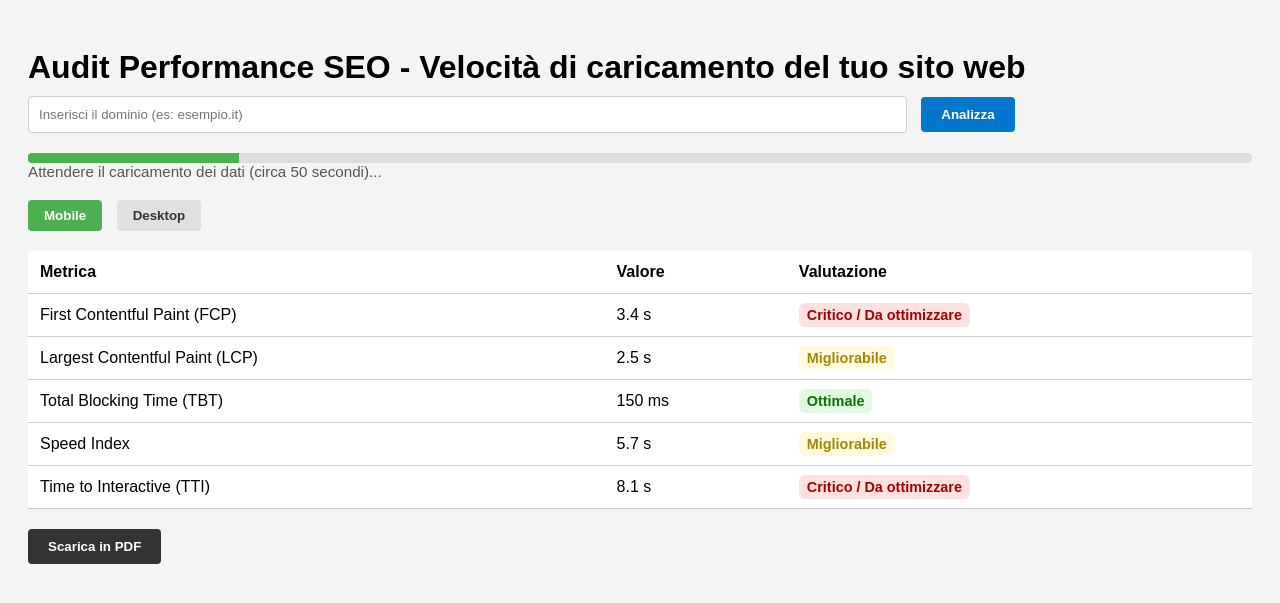
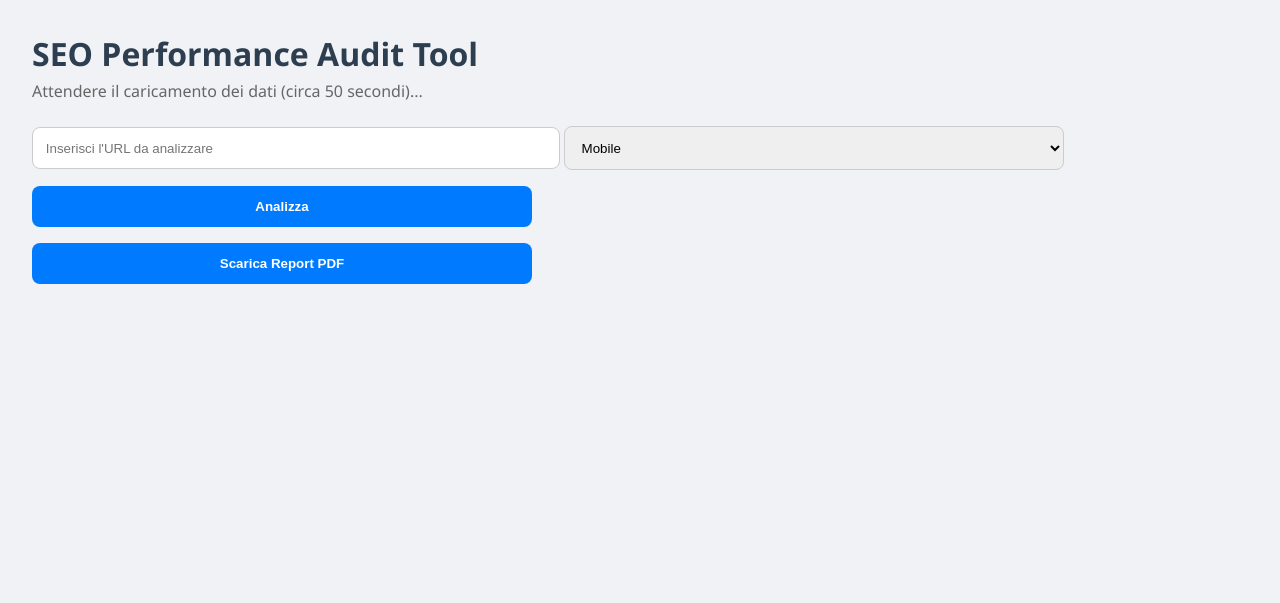
Before and after one commit to RRussotto/tools-seo, a Flask app: page / in a window 1280 px wide. Shown: the top 603 px of the page. Run offline with Flask 3, Linux system fonts and the light colour scheme; some libraries are stand-ins or nearby versions.

Commit message:
Update index.html

```diff
--- a/templates/index.html
+++ b/templates/index.html
@@ -2,129 +2,158 @@
 <html lang="it">
 <head>
   <meta charset="UTF-8" />
-  <meta name="viewport" content="width=device-width, initial-scale=1.0"/>
-  <title>Audit SEO Performance</title>
+  <meta name="viewport" content="width=device-width, initial-scale=1.0" />
+  <title>SEO Performance Audit</title>
+  <link rel="stylesheet" href="https://cdnjs.cloudflare.com/ajax/libs/font-awesome/6.4.0/css/all.min.css">
   <style>
-    body { font-family: Arial, sans-serif; padding: 20px; background: #f4f4f4; }
-    h1 { margin-bottom: 10px; }
-    .loader-bar {
-      width: 100%;
-      background-color: #ddd;
-      height: 10px;
-      border-radius: 4px;
-      overflow: hidden;
-      margin-top: 10px;
-    }
-    .loader-fill {
-      height: 100%;
-      width: 0;
-      background-color: #4caf50;
-      animation: loadProgress 50s linear forwards;
-    }
-    @keyframes loadProgress {
-      0% { width: 0; }
-      100% { width: 100%; }
-    }
-    .note { font-size: 0.95em; color: #555; margin-bottom: 20px; }
-    .switch-buttons { margin-top: 20px; }
-    .switch-buttons button {
-      margin-right: 10px;
-      padding: 8px 16px;
-      border: none;
-      border-radius: 4px;
-      cursor: pointer;
-      font-weight: bold;
-    }
-    .active-tab { background-color: #4caf50; color: white; }
-    .inactive-tab { background-color: #e0e0e0; color: #333; }
-    table { width: 100%; border-collapse: collapse; background: white; margin-top: 20px; display: none; }
-    th, td { padding: 12px; text-align: left; border-bottom: 1px solid #ccc; }
-    .badge { padding: 4px 8px; border-radius: 6px; font-weight: bold; font-size: 0.9em; }
-    .badge-ok { background: #e0f9e0; color: #0a700a; }
-    .badge-mid { background: #fff9e0; color: #a08a00; }
-    .badge-bad { background: #fde0e0; color: #a70000; }
-    .btn-pdf {
-      display: inline-block;
-      margin-top: 20px;
-      padding: 10px 20px;
-      background-color: #333;
-      color: white;
-      border: none;
-      border-radius: 4px;
-      text-decoration: none;
-      font-weight: bold;
-      cursor: pointer;
-    }
-    .form-wrapper { margin-bottom: 20px; }
-    input[type="text"] {
-      padding: 10px;
-      width: 70%;
-      border: 1px solid #ccc;
-      border-radius: 4px;
-      margin-right: 10px;
-    }
-    button#analyze {
-      padding: 10px 20px;
-      background-color: #0077cc;
-      color: white;
-      border: none;
-      border-radius: 4px;
-      font-weight: bold;
-      cursor: pointer;
-    }
+    body { font-family: 'Segoe UI', sans-serif; margin: 2rem; background: #f0f2f5; color: #333; }
+    h1 { color: #2c3e50; font-size: 2rem; margin-bottom: 0.3rem; }
+    .subtitle { font-size: 1rem; color: #666; margin-bottom: 1rem; }
+    input, select, button { padding: 0.8rem; margin: 0.5rem 0; width: 100%; max-width: 500px; border-radius: 8px; border: 1px solid #ccc; }
+    button { background-color: #007bff; color: white; border: none; cursor: pointer; font-weight: bold; }
+    button:hover { background-color: #0056b3; }
+    table { width: 100%; max-width: 900px; border-collapse: collapse; margin-top: 1rem; background: white; box-shadow: 0 2px 8px rgba(0,0,0,0.05); }
+    th, td { border: 1px solid #e0e0e0; padding: 0.9rem; text-align: left; }
+    th { background-color: #f7f7f7; }
+    .chart-container { width: 100%; max-width: 700px; margin: 2rem 0; }
+    .score-box { font-size: 1.3rem; font-weight: bold; padding: 1rem; margin-top: 1rem; border-radius: 8px; display: inline-block; }
+    .score-green { background-color: #d4edda; color: #155724; }
+    .score-yellow { background-color: #fff3cd; color: #856404; }
+    .score-red { background-color: #f8d7da; color: #721c24; }
   </style>
 </head>
 <body>
-  <h1>Audit Performance SEO - Velocità di caricamento del tuo sito web</h1>
+  <h1>SEO Performance Audit Tool</h1>
+  <div class="subtitle">Attendere il caricamento dei dati (circa 50 secondi)...</div>
+  <input type="text" id="url" placeholder="Inserisci l'URL da analizzare" />
+  <select id="strategy">
+    <option value="mobile">Mobile</option>
+    <option value="desktop">Desktop</option>
+  </select>
+  <button onclick="analizzaPerformance()">Analizza</button>
+  <div id="risultati"></div>
+  <button onclick="scaricaPDF()">Scarica Report PDF</button>
 
-  <div class="form-wrapper">
-    <input type="text" id="url" placeholder="Inserisci il dominio (es: esempio.it)" />
-    <button id="analyze">Analizza</button>
-  </div>
+  <script src="https://cdn.jsdelivr.net/npm/chart.js"></script>
+  <script src="https://cdnjs.cloudflare.com/ajax/libs/jspdf/2.5.1/jspdf.umd.min.js"></script>
+  <script src="https://cdnjs.cloudflare.com/ajax/libs/jspdf-autotable/3.5.28/jspdf.plugin.autotable.min.js"></script>
+  <script>
+    async function analizzaPerformance() {
+      const url = document.getElementById('url').value;
+      const strategy = document.getElementById('strategy').value;
+      try {
+        const res = await fetch(`/api/performance?url=${encodeURIComponent(url)}&strategy=${strategy}`);
+        const data = await res.json();
 
-  <div class="loader-bar"><div class="loader-fill"></div></div>
-  <div class="note">Attendere il caricamento dei dati (circa 50 secondi)...</div>
+        if (!data.lighthouseResult || !data.lighthouseResult.audits) {
+          throw new Error(data.error?.message || "Dati non disponibili o limite API superato.");
+        }
 
-  <div class="switch-buttons">
-    <button class="active-tab" onclick="switchTable('mobile')">Mobile</button>
-    <button class="inactive-tab" onclick="switchTable('desktop')">Desktop</button>
-  </div>
+        const audits = data.lighthouseResult.audits;
 
-  <table id="table-mobile">
-    <thead><tr><th>Metrica</th><th>Valore</th><th>Valutazione</th></tr></thead>
-    <tbody>
-      <tr><td>First Contentful Paint (FCP)</td><td>3.4 s</td><td><span class="badge badge-bad">Critico / Da ottimizzare</span></td></tr>
-      <tr><td>Largest Contentful Paint (LCP)</td><td>2.5 s</td><td><span class="badge badge-mid">Migliorabile</span></td></tr>
-      <tr><td>Total Blocking Time (TBT)</td><td>150 ms</td><td><span class="badge badge-ok">Ottimale</span></td></tr>
-      <tr><td>Speed Index</td><td>5.7 s</td><td><span class="badge badge-mid">Migliorabile</span></td></tr>
-      <tr><td>Time to Interactive (TTI)</td><td>8.1 s</td><td><span class="badge badge-bad">Critico / Da ottimizzare</span></td></tr>
-    </tbody>
-  </table>
+        const metrics = {
+          "First Contentful Paint": audits["first-contentful-paint"].numericValue,
+          "Largest Contentful Paint": audits["largest-contentful-paint"].numericValue,
+          "Total Blocking Time": audits["total-blocking-time"].numericValue,
+          "Cumulative Layout Shift": audits["cumulative-layout-shift"].numericValue,
+          "Speed Index": audits["speed-index"].numericValue,
+          "Time to Interactive": audits["interactive"].numericValue
+        };
 
-  <table id="table-desktop">
-    <thead><tr><th>Metrica</th><th>Valore</th><th>Valutazione</th></tr></thead>
-    <tbody>
-      <tr><td>First Contentful Paint (FCP)</td><td>1.8 s</td><td><span class="badge badge-ok">Ottimale</span></td></tr>
-      <tr><td>Largest Contentful Paint (LCP)</td><td>2.2 s</td><td><span class="badge badge-mid">Migliorabile</span></td></tr>
-      <tr><td>Total Blocking Time (TBT)</td><td>120 ms</td><td><span class="badge badge-ok">Ottimale</span></td></tr>
-      <tr><td>Speed Index</td><td>4.1 s</td><td><span class="badge badge-mid">Migliorabile</span></td></tr>
-      <tr><td>Time to Interactive (TTI)</td><td>5.5 s</td><td><span class="badge badge-mid">Migliorabile</span></td></tr>
-    </tbody>
-  </table>
+        const weights = {
+          "First Contentful Paint": 0.1,
+          "Speed Index": 0.1,
+          "Largest Contentful Paint": 0.25,
+          "Time to Interactive": 0.1,
+          "Total Blocking Time": 0.3,
+          "Cumulative Layout Shift": 0.15
+        };
 
-  <button class="btn-pdf" onclick="window.print()">Scarica in PDF</button>
+        function normalize(value, good, ok) {
+          return value <= good ? 1 : value <= ok ? 0.5 : 0;
+        }
 
-  <script>
-    function switchTable(mode) {
-      document.getElementById('table-mobile').style.display = mode === 'mobile' ? 'table' : 'none';
-      document.getElementById('table-desktop').style.display = mode === 'desktop' ? 'table' : 'none';
-      const buttons = document.querySelectorAll('.switch-buttons button');
-      buttons.forEach(btn => {
-        btn.className = 'inactive-tab';
+        const normalized = {
+          "First Contentful Paint": normalize(metrics["First Contentful Paint"], 1800, 3000),
+          "Speed Index": normalize(metrics["Speed Index"], 3400, 5800),
+          "Largest Contentful Paint": normalize(metrics["Largest Contentful Paint"], 2500, 4000),
+          "Time to Interactive": normalize(metrics["Time to Interactive"], 3800, 7300),
+          "Total Blocking Time": normalize(metrics["Total Blocking Time"], 200, 600),
+          "Cumulative Layout Shift": normalize(metrics["Cumulative Layout Shift"], 0.1, 0.25)
+        };
+
+        let score = 0;
+        for (let metric in normalized) {
+          score += normalized[metric] * weights[metric];
+        }
+        score = Math.round(score * 100);
+
+        let scoreClass = "score-green";
+        if (score < 50) scoreClass = "score-red";
+        else if (score < 90) scoreClass = "score-yellow";
+
+        function labelStatus(n) {
+          return n === 1 ? 'Ottimale' : n === 0.5 ? 'Migliorabile' : 'Critico';
+        }
+
+        const msToSec = val => (val / 1000).toFixed(2);
+        const rounded = val => Number(val).toFixed(2);
+
+        const tableHTML = `
+          <div class="score-box ${scoreClass}">Punteggio Performance (${strategy}): ${score}/100</div>
+          <table>
+            <thead><tr><th>Metrica</th><th>Valore</th><th>Valutazione</th></tr></thead>
+            <tbody>
+              <tr><td>First Contentful Paint (FCP)</td><td>${msToSec(metrics["First Contentful Paint"])} s</td><td>${labelStatus(normalized["First Contentful Paint"])}</td></tr>
+              <tr><td>Largest Contentful Paint (LCP)</td><td>${msToSec(metrics["Largest Contentful Paint"])} s</td><td>${labelStatus(normalized["Largest Contentful Paint"])}</td></tr>
+              <tr><td>Total Blocking Time (TBT)</td><td>${msToSec(metrics["Total Blocking Time"])} s</td><td>${labelStatus(normalized["Total Blocking Time"])}</td></tr>
+              <tr><td>Cumulative Layout Shift (CLS)</td><td>${rounded(metrics["Cumulative Layout Shift"])}</td><td>${labelStatus(normalized["Cumulative Layout Shift"])}</td></tr>
+              <tr><td>Speed Index (SI)</td><td>${msToSec(metrics["Speed Index"])} s</td><td>${labelStatus(normalized["Speed Index"])}</td></tr>
+              <tr><td>Time to Interactive (TTI)</td><td>${msToSec(metrics["Time to Interactive"])} s</td><td>${labelStatus(normalized["Time to Interactive"])}</td></tr>
+            </tbody>
+          </table>
+          <div class="chart-container">
+            <canvas id="chart"></canvas>
+          </div>
+        `;
+        document.getElementById("risultati").innerHTML = tableHTML;
+
+        new Chart(document.getElementById('chart'), {
+          type: 'bar',
+          data: {
+            labels: Object.keys(metrics),
+            datasets: [{
+              label: 'Valori (s)',
+              data: [
+                metrics["First Contentful Paint"],
+                metrics["Largest Contentful Paint"],
+                metrics["Total Blocking Time"],
+                metrics["Cumulative Layout Shift"] * 1000,
+                metrics["Speed Index"],
+                metrics["Time to Interactive"]
+              ].map(v => v / 1000),
+              backgroundColor: '#3498db'
+            }]
+          }
+        });
+
+      } catch (error) {
+        document.getElementById("risultati").innerHTML = `
+          <p style="color: red;"><strong>Errore:</strong> ${error.message}</p>
+        `;
+      }
+    }
+
+    async function scaricaPDF() {
+      const { jsPDF } = window.jspdf;
+      const pdf = new jsPDF();
+      pdf.text("SEO Performance Report", 10, 10);
+      const rows = [...document.querySelectorAll("table tbody tr")].map(row => {
+        return [...row.children].map(cell => cell.innerText);
       });
-      document.querySelector(`.switch-buttons button[onclick*="${mode}"]`).className = 'active-tab';
+      pdf.autoTable({ head: [['Metrica', 'Valore', 'Valutazione']], body: rows });
+      pdf.save("seo-report.pdf");
     }
-    switchTable('mobile');
   </script>
 </body>
 </html>
```
